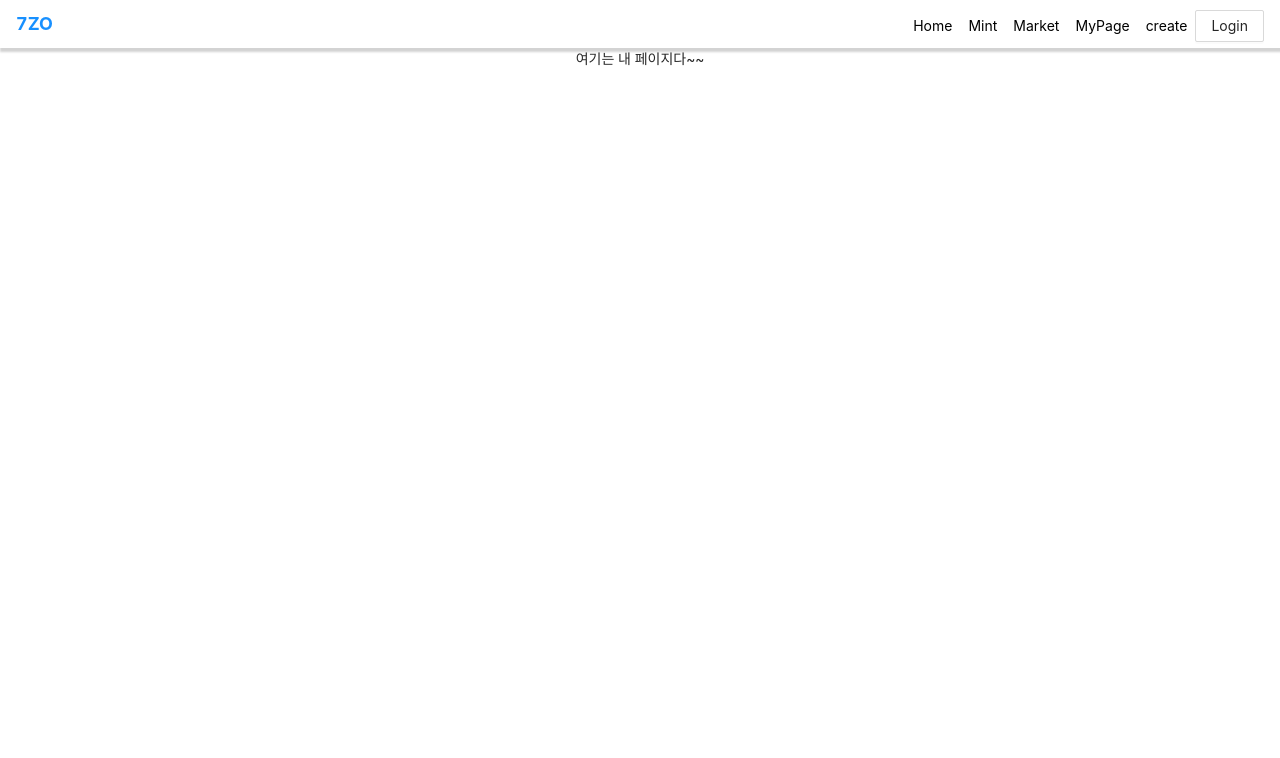
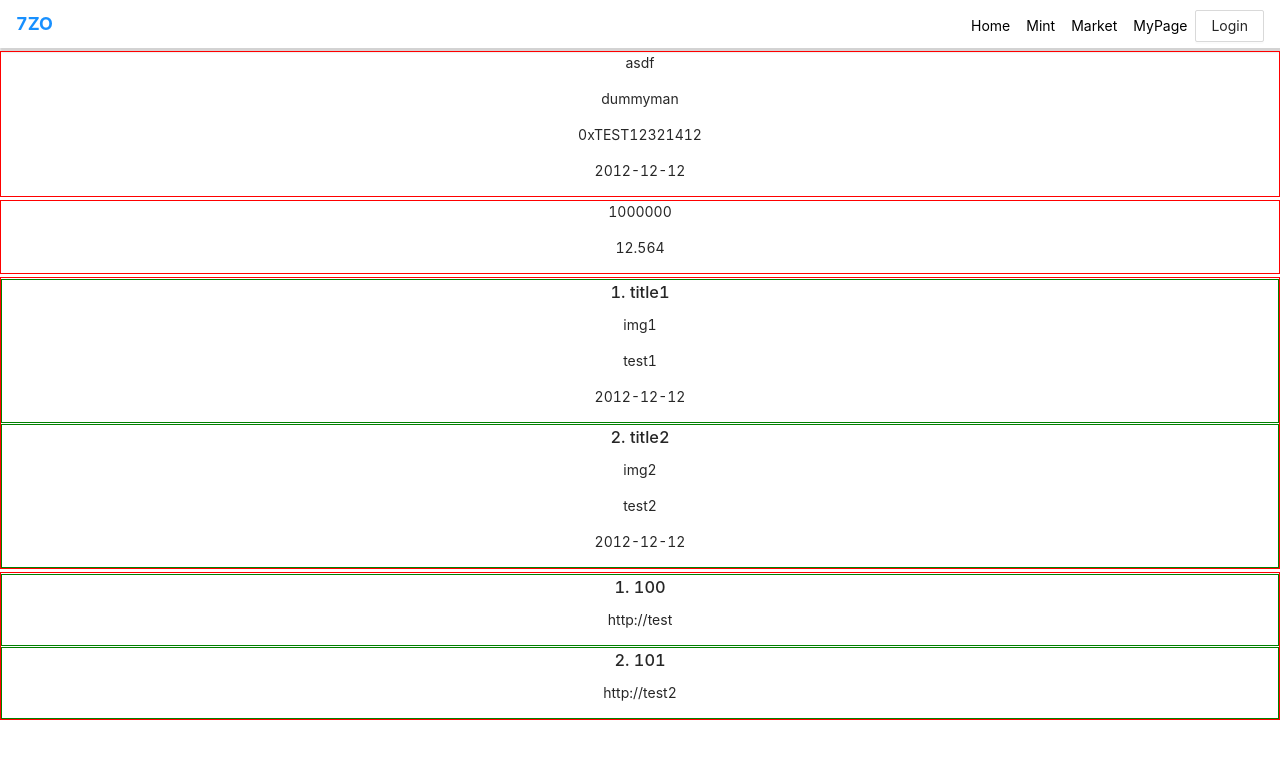
Before and after one commit to apfl99/BEB-06-SECOND-7ZO, a React (Create React App) app in the folder client/: page /mypage in a window 1280 px wide. Shown: the top 758 px of the page. Built offline with nearby package versions, Linux system fonts and the light colour scheme.

Commit message:
mypage 데이터 확인 및 로그인 화원가입 화면

```diff
--- a/client/src/App.js
+++ b/client/src/App.js
@@ -17,8 +17,8 @@ function App() {
           <Route path="/create" element={<PostCreate   />} />
           <Route path="/detail/:id" element={<PostDetail />} />
           <Route path="/mypage" element={<MyPage   />} />
-          {/* <Route path="/signin" element={<Signin />} />
-          <Route path="/signup" element={<Signup />} /> */}
+           <Route path="/signin" element={<Signin />} />
+          <Route path="/signup" element={<Signup />} />
         </Routes>
       </BrowserRouter>
     </div>
--- a/client/src/components/tabs/Navbar.js
+++ b/client/src/components/tabs/Navbar.js
@@ -1,10 +1,11 @@
-
+import { useNavigate } from "react-router-dom";
 import { Link } from "react-router-dom";
 import { Button } from "antd";
 import '../../assets/styles/tabs/Navbar.css';
 
 // eslint-disable-next-line
 function Navbar({ }) {
+    const navigate=useNavigate();
     return (
         <div className="Navbar">
             <nav className="navbar navbar-expand-lg" id="navbar">
@@ -17,10 +18,10 @@ function Navbar({ }) {
                         <Link to="/MintNFT" className="nav-item">Mint</Link>
                         <Link to="/market" className="nav-item">Market</Link>
                         <Link to="/mypage" className="nav-item">MyPage</Link>
-                        <Link to="/create" className="nav-item">create</Link>
+
                         {
                             <Link to="/signin">
-                                <Button className="nav-btn" type="button">Login</Button>
+                                <Button className="nav-btn" type="button" onClick={()=>{navigate("/signin")}}>Login</Button>
                             </Link>
                         }
                     </div>
--- a/client/src/pages/account/MyPage.js
+++ b/client/src/pages/account/MyPage.js
@@ -1,8 +1,123 @@
+import React, {  useState,useEffect } from "react";
+import { useSelector } from 'react-redux';
+import axios from "axios";
+/*
+{
+”message” : “success” search,
+”data” : {
+”userData” : object,
+”postData” : Array(각 요소는 object형식),
+”nftData” : Array(각 요소는 object형식)
+}}
+*/
+function MyPage() {
+  const [myInfo,setMyInfo]=useState({
+    userData:{
+      login_id:"asdf",
+      nickname:"dummyman",
+      address:"0xTEST12321412",
+      token_amount:1000000,
+      eth_amount:12.564,
+      created_at:"2012-12-12",
+    },
+    postData:[{
+      id:	1,
+	    user_id:	1,
+	    title:"title1",
+	    content:"test1",
+	    img_url: "img1",
+	    created_at: "2012-12-12",
 
+    },{
+      id:	2,
+	    user_id:	1,
+	    title:"title2",
+	    content:"test2",
+	    img_url: "img2",
+	    created_at: "2012-12-12",
+    }],
+    nftData:[{
+      id:1,
+      user_id	:1,
+      token_id:1,
+      tx_hash	:"999999999",
+      token_uri	:"http://test",
+      price	: 100,
+      isSelling:	1,
+    },{
+      id:2,
+      user_id	:1,
+      token_id:2,
+      tx_hash	:"999999999",
+      token_uri	:"http://test2",
+      price	: 101,
+      isSelling:	1,
+    }],
+  });
+  const uid = useSelector((state) =>{
+    return state.account.id;
+  });
+  /*mypage 랜더시에 userid로 해당 post의 정보를 불려옴
+    useEffect(() => {
 
-function MyPage() {
+    const fetchData = async () => {
+      try{
+        const result = await axios({
+          method: "get",
+          url: `http://localhost:3001/user/${uid}`,
+          headers: {
+            Accpet: "application/json",
+          },
+          withCredentials: true,
+        });
+        const Info=result.data;
+        setMyInfo(Info);
+      }catch(err){
+        message.error(`failed post`);
+      }
+    };
+
+    fetchData();
+  }, []);*/
   return (
-    <div> 여기는 내 페이지다~~ </div>
+    <div >
+      <div style={{border:'1px solid red',marginTop:'3px'}}>{/*userInfo */}
+        <p>{myInfo.userData.login_id}</p>
+        <p>{myInfo.userData.nickname}</p>
+        <p>{myInfo.userData.address}</p>
+        <p>{myInfo.userData.created_at}</p>
+      </div>
+      <div style={{border:'1px solid red',marginTop:'3px'}}>{/*tokenInfo */}
+        <p>{myInfo.userData.token_amount}</p>
+        <p>{myInfo.userData.eth_amount}</p>
+      </div>
+      <div style={{border:'1px solid red',marginTop:'3px'}}>{/*postList */}
+        {myInfo.postData.map((post,idx)=>{
+          return(
+            <article key={post.id} style={{border:'1px solid green',marginTop:'1px'}}>
+              <h3>
+                {post.id}. {post.title}
+              </h3>
+              <p>{post.img_url}</p>
+              <p>{post.content}</p>
+              <p>{post.created_at}</p>
+            </article>
+          );
+        })}
+      </div>
+      <div style={{border:'1px solid red',marginTop:'3px'}}>{/*NFTList */}
+        {myInfo.nftData.map((nft)=>{
+          return(
+            <article key={nft.id} style={{border:'1px solid green',marginTop:'1px'}}>
+              <h3>
+                {nft.id}. {nft.price}
+              </h3>
+              <p>{nft.token_uri}</p>
+            </article>
+          );
+        })}
+      </div>
+    </div>
   )
 }
 
--- a/client/src/pages/account/Signin.js
+++ b/client/src/pages/account/Signin.js
@@ -1,7 +1,81 @@
+import { Button, Checkbox, Form, Input } from 'antd';
+/*
+{
+”message” : “success”,
+”access_token”: “Token”(string)
+}
+*/
+function Signin() {
+  const onFinish = (values) => {
+    console.log('Success:', values);
+  };
+  const onFinishFailed = (errorInfo) => {
+    console.log('Failed:', errorInfo);
+  };
+  return (
+    <Form
+      name="basic"
+      labelCol={{
+        span: 8,
+      }}
+      wrapperCol={{
+        span: 16,
+      }}
+      initialValues={{
+        remember: true,
+      }}
+      onFinish={onFinish}
+      onFinishFailed={onFinishFailed}
+      autoComplete="off"
+    >
+      <Form.Item
+        label="Username"
+        name="username"
+        rules={[
+          {
+            required: true,
+            message: 'Please input your username!',
+          },
+        ]}
+      >
+        <Input />
+      </Form.Item>
 
-function Signin() {
-  return (
-    <div> 회원가입 및 로그인 </div>
+      <Form.Item
+        label="Password"
+        name="password"
+        rules={[
+          {
+            required: true,
+            message: 'Please input your password!',
+          },
+        ]}
+      >
+        <Input.Password />
+      </Form.Item>
+
+      <Form.Item
+        name="remember"
+        valuePropName="checked"
+        wrapperCol={{
+          offset: 8,
+          span: 16,
+        }}
+      >
+        <Checkbox>Remember me</Checkbox>
+      </Form.Item>
+
+      <Form.Item
+        wrapperCol={{
+          offset: 8,
+          span: 16,
+        }}
+      >
+        <Button type="primary" htmlType="submit">
+          Submit
+        </Button>
+      </Form.Item>
+    </Form>
   )
 }
 
--- a/client/src/pages/account/Signup.js
+++ b/client/src/pages/account/Signup.js
@@ -1,7 +1,75 @@
+import { Button, Checkbox, Form, Input } from 'antd';
+function Signup() {
+    const onFinish = (values) => {
+        console.log('Success:', values);
+      };
+      const onFinishFailed = (errorInfo) => {
+        console.log('Failed:', errorInfo);
+      };
+    return(
+        <Form
+            name="basic"
+            labelCol={{
+                span: 8,
+            }}
+            wrapperCol={{
+                span: 16,
+            }}
+            initialValues={{
+                remember: true,
+            }}
+            onFinish={onFinish}
+            onFinishFailed={onFinishFailed}
+            autoComplete="off"
+            >
+            <Form.Item
+                label="Username"
+                name="username"
+                rules={[
+                {
+                    required: true,
+                    message: 'Please input your username!',
+                },
+                ]}
+            >
+                <Input />
+            </Form.Item>
 
-function Signup() {
-    return(
-        <div>회원가입 및 로그인</div>
+            <Form.Item
+                label="Password"
+                name="password"
+                rules={[
+                {
+                    required: true,
+                    message: 'Please input your password!',
+                },
+                ]}
+            >
+                <Input.Password />
+            </Form.Item>
+
+            <Form.Item
+                name="remember"
+                valuePropName="checked"
+                wrapperCol={{
+                offset: 8,
+                span: 16,
+                }}
+            >
+                <Checkbox>Remember me</Checkbox>
+            </Form.Item>
+
+            <Form.Item
+                wrapperCol={{
+                offset: 8,
+                span: 16,
+                }}
+            >
+                <Button type="primary" htmlType="submit">
+                Submit
+                </Button>
+            </Form.Item>
+        </Form>
     )
 }
 
--- a/client/src/pages/post/PostCreate.js
+++ b/client/src/pages/post/PostCreate.js
@@ -1,3 +1,4 @@
+
 import React, {  useState } from "react";
 import axios from "axios"
 import { useSelector } from 'react-redux';
@@ -37,7 +38,7 @@ function PostCreate() {
     try{
       const result = await axios({
         method: "post",
-        url: "http://localhost:8080/images",
+        url: "http://localhost:3001/new_topic",
         headers: {
           Accpet: "application/json",
           authorization: `Bearer ${accessToken}`,
@@ -61,7 +62,7 @@ function PostCreate() {
     name: 'file',
     multiple: true,
     action: 'https://api.nft.storage/upload',
-    headers:{withCredentials:true,"Authorization":"Bearer eyJhbGciOiJIUzI1NiIsInR5cCI6IkpXVCJ9.eyJzdWIiOiJkaWQ6ZXRocjoweGEyQTlGNTMxMkVDQjM4OGQ0NTdEODkzQjlEZkM4YWI1MWM4ZTQzZjgiLCJpc3MiOiJuZnQtc3RvcmFnZSIsImlhdCI6MTY2NzA2MzA1MzA3OSwibmFtZSI6ImltYWdlVGVzdCJ9.xqjlAjrKyRJVOBD-6igpXvL-L-35syf401kWpDlfCrc"},
+    headers:{withCredentials:true,"Authorization":`Bearer ${process.env.REACT_APP_API_KEY}`},
     maxCount:1,
     onChange(info) {
       const { status } = info.file;
--- a/client/src/pages/post/PostDetail.js
+++ b/client/src/pages/post/PostDetail.js
@@ -31,7 +31,7 @@ function PostCreate() {
       try{
         const result = await axios({
           method: "get",
-          url: `http://localhost:8080/topic/${id}`,
+          url: `http://localhost:3001/topic/${id}`,
           headers: {
             Accpet: "application/json",
           },
```
Also changed, not shown: 2 other files (tests, documents, lock files or other folders).
